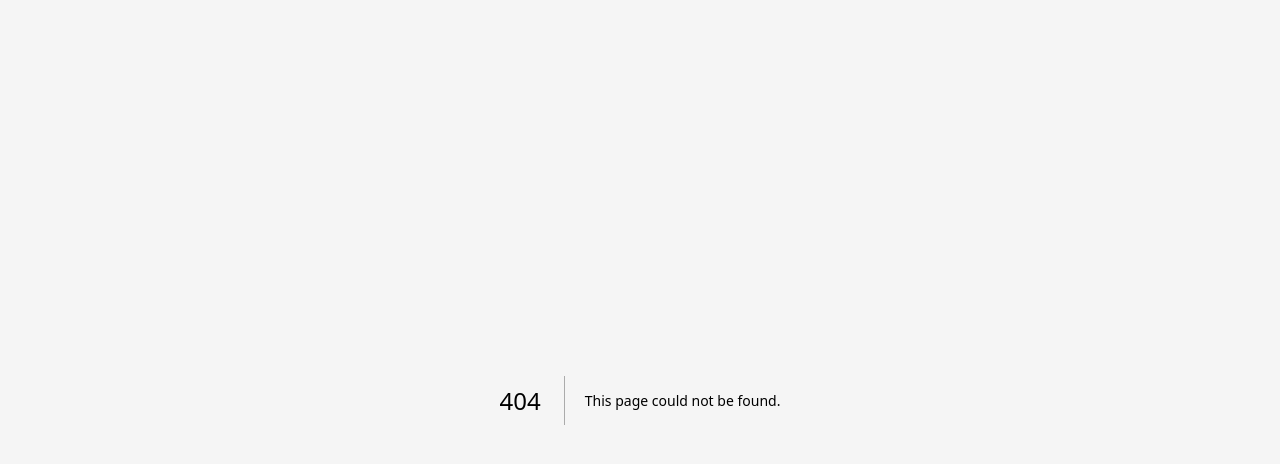
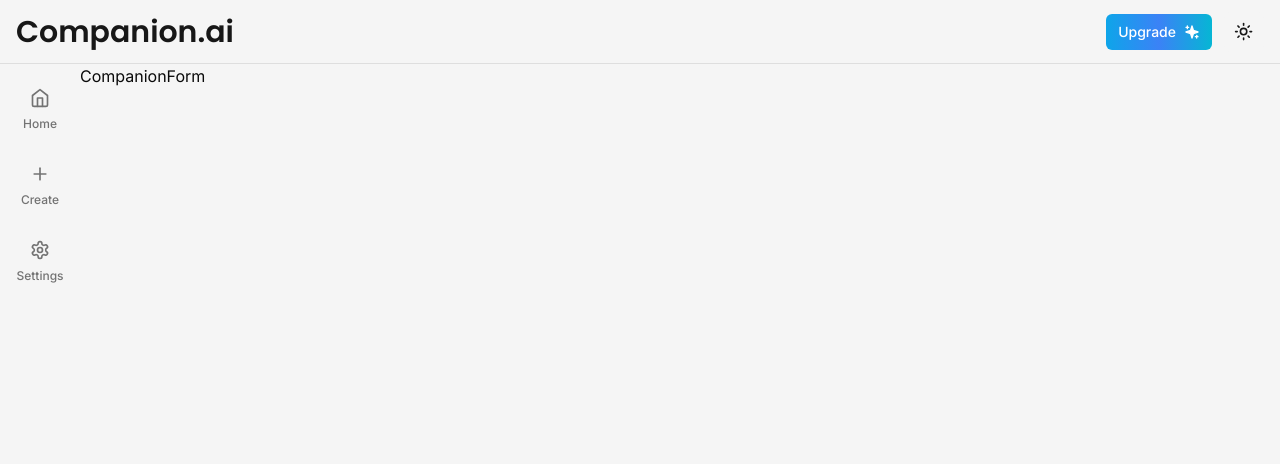
Before and after one commit to thientantran/next_character_ai_chatbot, a Next.js app: page /companion/1 in a window 1280 px wide. Before the commit this address had no page. Shown: the top 464 px of the page. Built offline with nearby package versions, Linux system fonts and the light colour scheme; no server answers; the database is empty.

Commit message:
Create Componion Page and Componion Form component

```diff
--- /dev/null
+++ b/app/(root)/(routes)/companion/[companionId]/page.tsx
@@ -0,0 +1,19 @@
+import CompanionForm from "@/components/CompanionForm";
+import prismadb from "@/lib/prismadb";
+
+interface CompanionIdPageProps {
+  params: {
+    companionId: string;
+  };
+};
+export default async function CompanionIdPage({ params }: CompanionIdPageProps) {
+  const companion = await prismadb.companion.findUnique({
+    where: {
+      id: params.companionId,
+    }
+  });
+  const categories = await prismadb.category.findMany();
+  return (
+    <CompanionForm initialData={companion} categories={categories} />
+  )
+}
--- /dev/null
+++ b/components/CompanionForm.tsx
@@ -0,0 +1,14 @@
+import { Category, Companion } from "@prisma/client";
+
+interface CompanionFormProps {
+  categories: Category[];
+  initialData: Companion | null;
+};
+export default function CompanionForm({
+  categories,
+  initialData
+}: CompanionFormProps) {
+  return (
+    <div>CompanionForm</div>
+  )
+}
```
